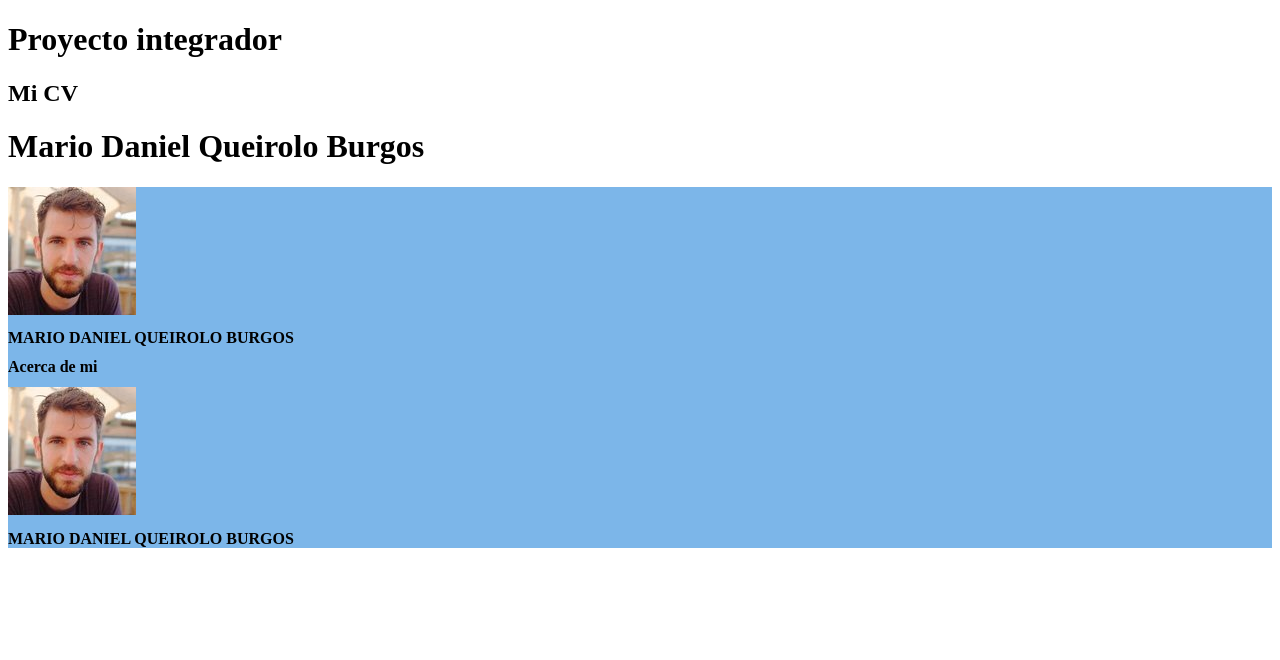
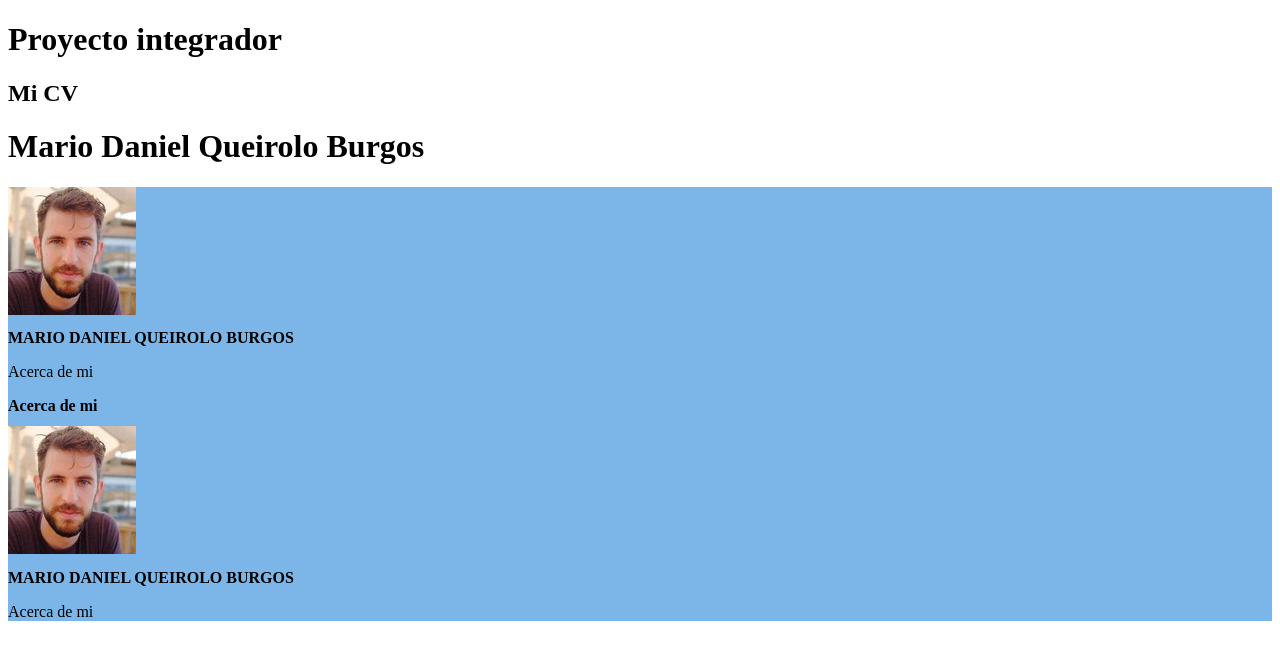
Before and after one commit to DannyQ89/argentina4, an Angular app: page / in a window 1280 px wide. Shown: the top 660 px of the page. Built offline with nearby package versions, Linux system fonts and the light colour scheme.

Commit message:
ultima 22

```diff
--- a/src/app/Components/logo-ap/logo-ap.component.html
+++ b/src/app/Components/logo-ap/logo-ap.component.html
@@ -11,7 +11,10 @@
 
 </div>
 
+<p>
+    Acerca de mi
 
+</p>
 
 
 </div>
```
